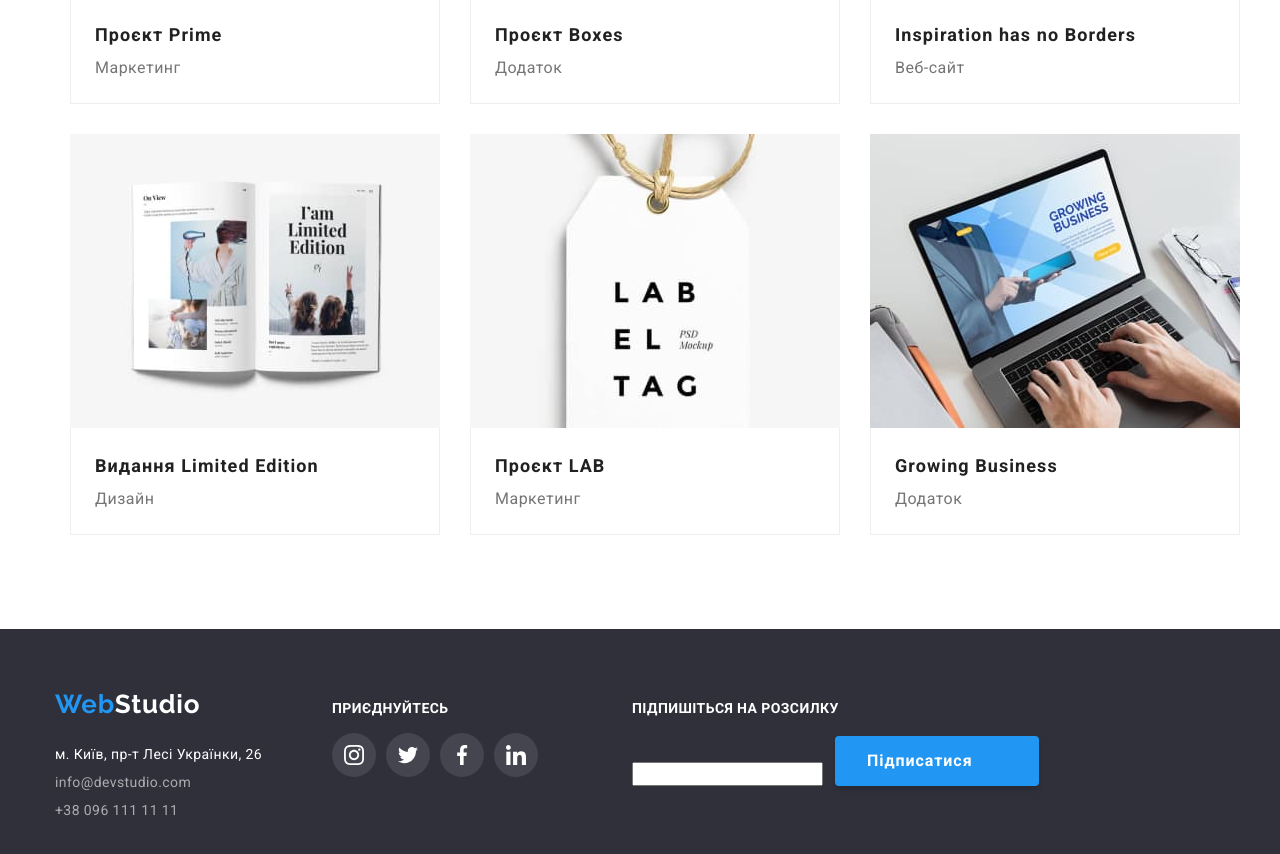
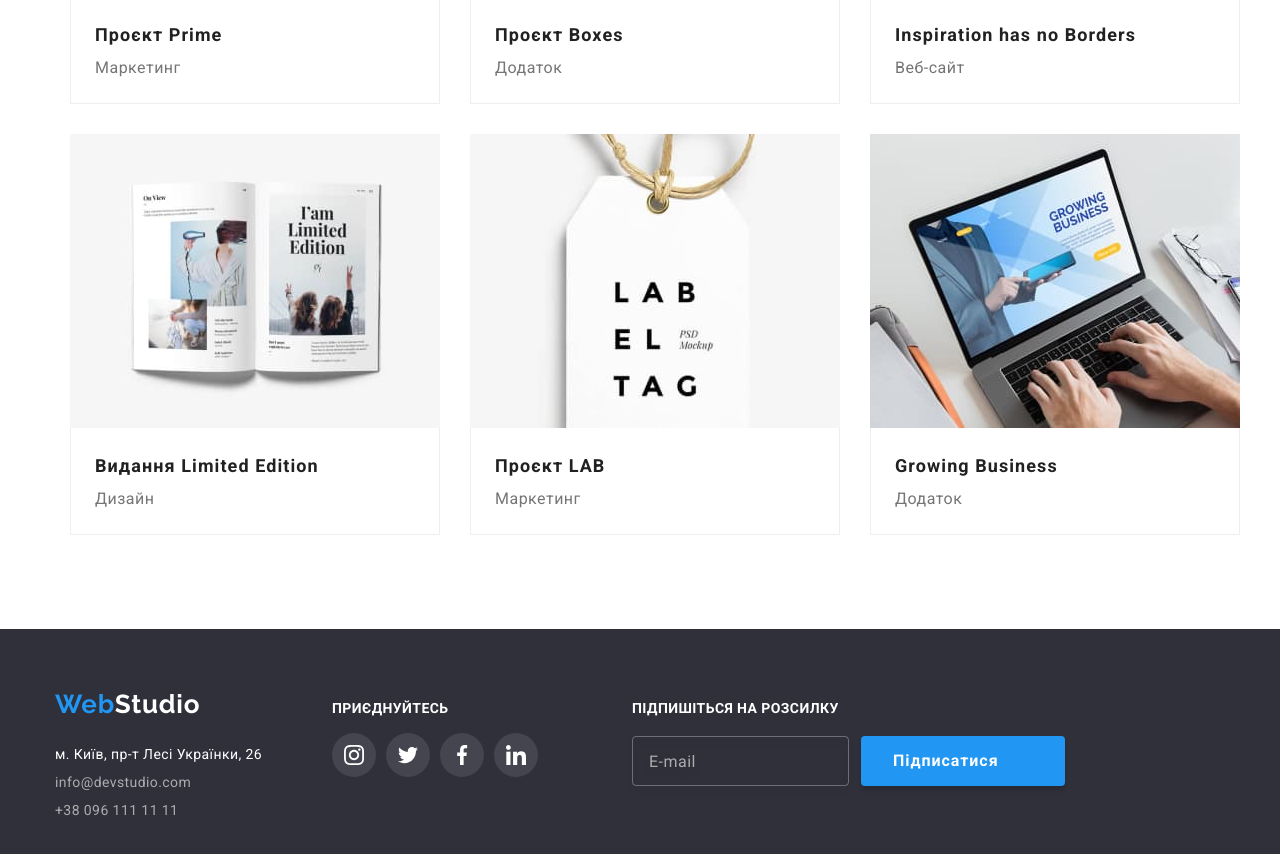
Before and after one commit to sl7one/goit-markup-hw-06, a plain HTML site: page portfolio.html in a window 1280 px wide. Shown: the part 991-1845 px from the top of the page. Drawn offline with nearby package versions, Linux system fonts and the light colour scheme.

Commit message:
Update portfolio.html

```diff
--- a/portfolio.html
+++ b/portfolio.html
@@ -320,7 +320,7 @@
           <form class="form-footer">
             <ul class="form-field">
               <li class="form-list">
-                <input type="email" name="subscribe" placeholder="E-mail" />
+                <input class="form-input" type="email" name="subscribe" placeholder="E-mail" />
               </li>
               <li>
                 <button class="btn-style" type="submit">
```
